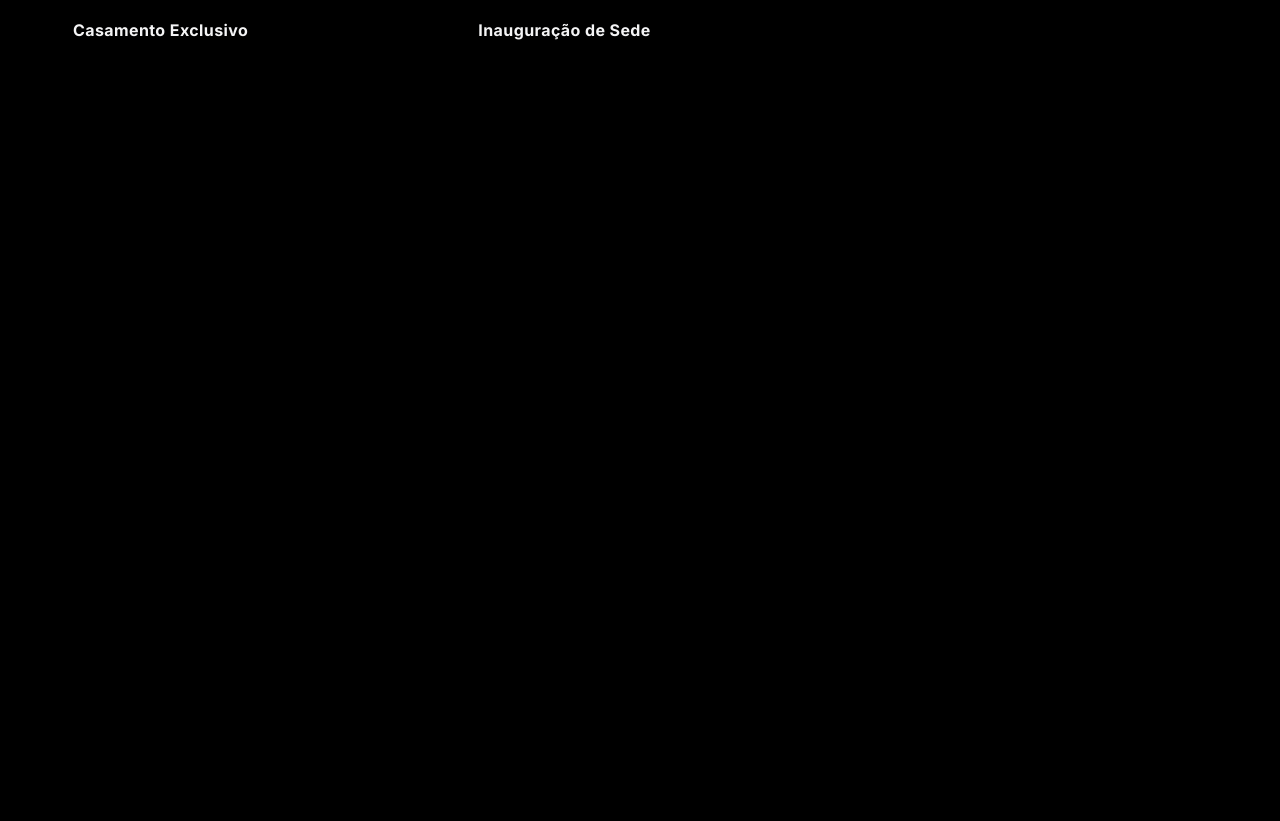
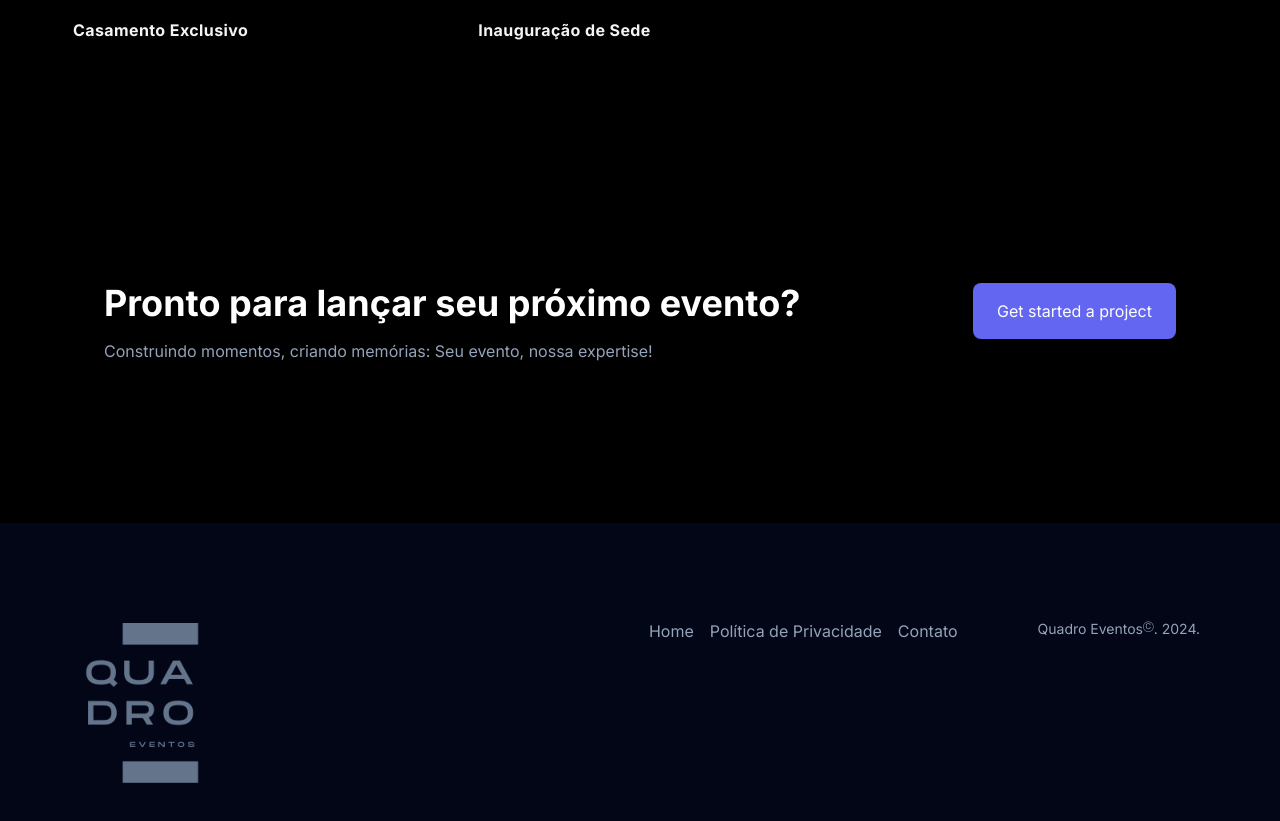
Before and after one commit to joaorodrs/quadro-eventos, a Next.js app: page / in a window 1280 px wide. Shown: the part 6125-6946 px from the top of the page. Before the commit the page ends 6248 px from the top, so only its background shows below. Built offline with nearby package versions, Linux system fonts and the light colour scheme.

Commit message:
feat: adds footer

```diff
--- a/app/page.tsx
+++ b/app/page.tsx
@@ -59,6 +59,60 @@ export default function Home() {
       <div className="max-w-7xl mx-auto px-8">
         <HoverEffect items={testimonials} />
       </div>
+
+      <div className="flex flex-col align-center justify-between py-40 px-10 mx-auto max-w-6xl md:flex-row">
+        <div>
+          <motion.h1
+            className="text-white text-4xl font-bold"
+            initial={{ y: 30, opacity: 0 }}
+            whileInView={{ y: 0, opacity: 1 }}
+            transition={{
+              delay: 0.1,
+              duration: 0.8,
+              ease: "easeInOut",
+            }}
+          >
+            Pronto para lançar seu próximo evento?
+          </motion.h1>
+          <motion.h2
+            className="text-slate-400 mt-4"
+            initial={{ y: 30, opacity: 0 }}
+            whileInView={{ y: 0, opacity: 1 }}
+            transition={{
+              delay: 0.3,
+              duration: 0.8,
+              ease: "easeInOut",
+            }}
+          >
+            Construindo momentos, criando memórias: Seu evento, nossa expertise!
+          </motion.h2>
+        </div>
+        <div>
+          <motion.button
+            className="bg-indigo-500 py-4 px-6 mt-8 rounded-lg hover:bg-indigo-400 transition-all md:mt-0"
+            initial={{ opacity: 0 }}
+            whileInView={{ opacity: 1 }}
+            transition={{
+              delay: 0.6,
+              duration: 0.8,
+            }}
+          >
+            Get started a project
+          </motion.button>
+        </div>
+      </div>
+
+      <footer className="bg-slate-950 pb-20 pt-10 text-slate-500">
+        <div className="mt-10 md:flex md:justify-between md:mx-10">
+          <Image src="/logo-slate.png" alt="Quadro Eventos" width={200} height={200} />
+          <div className="mx-10 mt-4 flex flex-col space-y-4 text-slate-400 md:flex-row md:space-y-0 md:space-x-4 h-fit my-auto">
+            <a className="h-fit">Home</a>
+            <a className="h-fit">Política de Privacidade</a>
+            <a className="h-fit">Contato</a>
+            <h1 className="!mt-16 text-sm md:!mt-0 md:!ml-20">Quadro Eventos<sup>Ⓒ</sup>. 2024.</h1>
+          </div>
+        </div>
+      </footer>
     </main>
   )
 }
```
Also changed, not shown: public/logo-slate.png (added).
